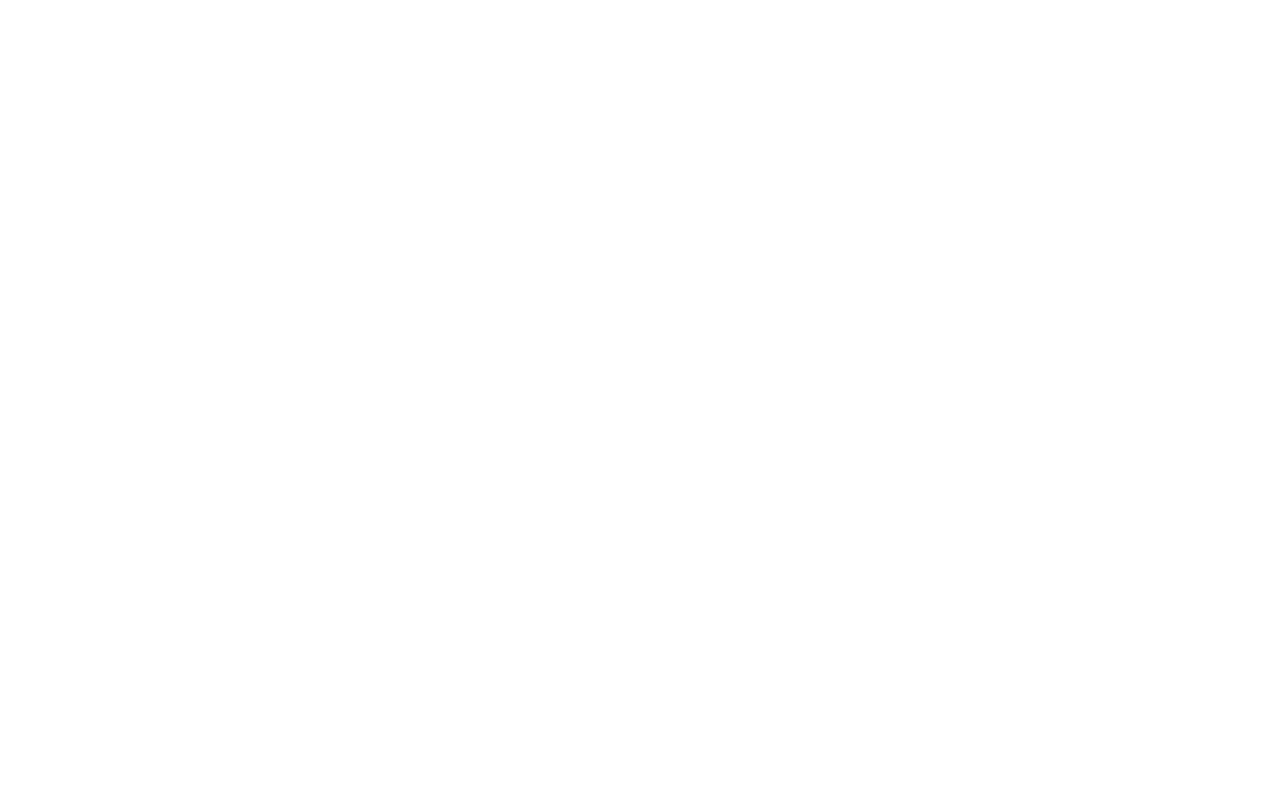
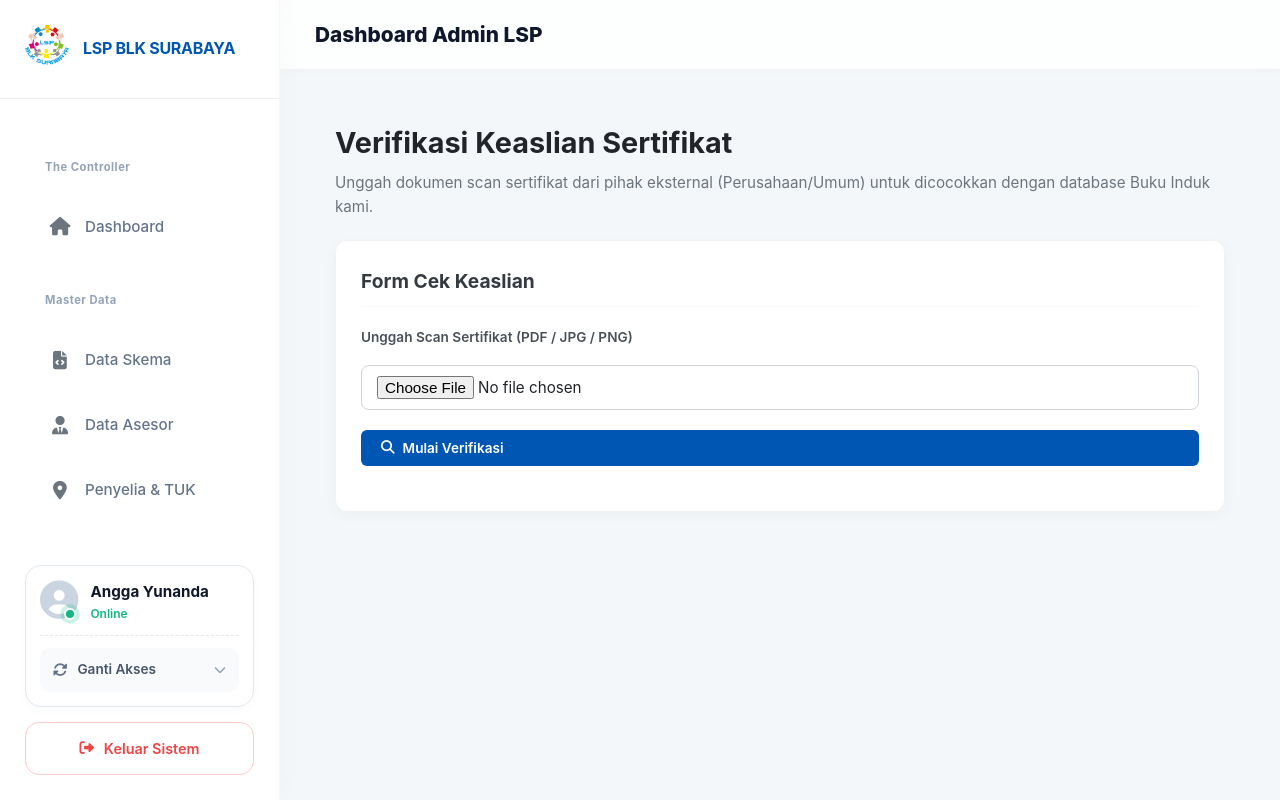
Before and after one commit to rafli-sy/FrontEnd-LSP-SBY, a React (Vite) app: page /admin-lsp/verifikasi-sertifikat in a window 1280 px wide. Before the commit this address had no page. Built offline with nearby package versions, Linux system fonts and the light colour scheme.

Commit message:
Menambahkan sidebar baru pada admin lsp

```diff
--- a/src/App.jsx
+++ b/src/App.jsx
@@ -15,6 +15,8 @@
 import MasterDataAsesor from './pages/dashboard/admin-lsp/MasterDataAsesor';
 import DataTUK from './pages/dashboard/admin-lsp/DataTUK';
 import ProfilAdminLSP from './pages/dashboard/admin-lsp/ProfilAdminLSP';
+// PERBAIKAN: Menambahkan folder admin-lsp pada path import
+import VerifikasiSertifikat from './pages/dashboard/admin-lsp/VerifikasiSertifikat';
 
 // Staff LSP
 import DashboardStaffLSP from './pages/dashboard/staff-lsp/DashboardStaffLSP';
@@ -61,6 +63,7 @@
           <Route path="/admin-lsp/penugasan" element={<PenugasanPage />} />
           <Route path="/admin-lsp/buku-induk" element={<BukuIndukPage />} />
           <Route path="/admin-lsp/profil" element={<ProfilAdminLSP />} />
+          <Route path="/admin-lsp/verifikasi-sertifikat" element={<VerifikasiSertifikat />} />
 
           {/* Routes Staff LSP */}
           <Route path="/staff-lsp" element={<DashboardStaffLSP />} />
--- a/src/components/Layout.jsx
+++ b/src/components/Layout.jsx
@@ -103,7 +103,6 @@
                 <Link to="/super-admin/audit" className={getActiveClass('/super-admin/audit')}><i className="fas fa-history"></i> Audit Trail</Link>
               </>
             )}
-
             {/* 2. ROLE: ADMIN LSP */}
             {currentPath.startsWith('/admin-lsp') && (
               <>
@@ -114,8 +113,11 @@
                 <Link to="/admin-lsp/asesor" className={getActiveClass('/admin-lsp/asesor')}><i className="fas fa-user-tie"></i> Data Asesor</Link>
                 <Link to="/admin-lsp/tuk" className={getActiveClass('/admin-lsp/tuk')}><i className="fas fa-map-marker-alt"></i> Penyelia & TUK</Link>
                 <p className="menu-label">Manajemen UJK</p>
-                <Link to="/admin-lsp/penugasan" className={getActiveClass('/admin-lsp/penugasan')}><i className="fas fa-tasks"></i> Penugasan & Plotting</Link>
+                {/* Teks disesuaikan menjadi Penugasan Asesor */}
+                <Link to="/admin-lsp/penugasan" className={getActiveClass('/admin-lsp/penugasan')}><i className="fas fa-tasks"></i> Penugasan Asesor</Link>
                 <Link to="/admin-lsp/buku-induk" className={getActiveClass('/admin-lsp/buku-induk')}><i className="fas fa-book"></i> Buku Induk</Link>
+                {/* FITUR BARU: Verifikasi Sertifikat */}
+                <Link to="/admin-lsp/verifikasi-sertifikat" className={getActiveClass('/admin-lsp/verifikasi-sertifikat')}><i className="fas fa-certificate"></i> Verifikasi Sertifikat</Link>
                 <Link to="/admin-lsp/profil" className={getActiveClass('/admin-lsp/profil')}><i className="fas fa-user-edit"></i> Profil</Link>
               </>
             )}
--- /dev/null
+++ b/src/pages/dashboard/admin-lsp/VerifikasiSertifikat.jsx
@@ -0,0 +1,112 @@
+import { useState } from 'react';
+
+const VerifikasiSertifikat = () => {
+  const [file, setFile] = useState(null);
+  const [isVerifying, setIsVerifying] = useState(false);
+  const [result, setResult] = useState(null);
+
+  const handleFileChange = (e) => {
+    setFile(e.target.files[0]);
+    setResult(null); // Reset hasil jika ada file baru yang dipilih
+  };
+
+  const handleVerify = (e) => {
+    e.preventDefault();
+    if (!file) {
+      alert('Silakan pilih file dokumen/scan sertifikat terlebih dahulu!');
+      return;
+    }
+
+    // Memulai simulasi loading pencocokan database
+    setIsVerifying(true);
+    setResult(null);
+
+    // Simulasi delay proses pencarian data (2 detik)
+    setTimeout(() => {
+      setIsVerifying(false);
+      // Contoh hasil simulasi: Data berhasil divalidasi dan ditemukan di database
+      setResult({
+        status: 'valid',
+        noSertifikat: 'SER/JWD/10/26/001',
+        nama: 'Andi Setiawan',
+        nik: '35780123456789',
+        skema: 'Junior Web Developer',
+        tglTerbit: '14 Oktober 2026',
+        penerbit: 'LSP UPT BLK Surabaya',
+      });
+    }, 2000);
+  };
+
+  return (
+    <div className="dashboard-content">
+      <div className="dashboard-header">
+        <h2>Verifikasi Keaslian Sertifikat</h2>
+        <p>Unggah dokumen scan sertifikat dari pihak eksternal (Perusahaan/Umum) untuk dicocokkan dengan database Buku Induk kami.</p>
+      </div>
+
+      <div className="dashboard-card mt-20">
+        <h3 style={{ marginBottom: '20px' }}>Form Cek Keaslian</h3>
+
+        <form className="admin-form" onSubmit={handleVerify}>
+          <div className="form-group">
+            <label>Unggah Scan Sertifikat (PDF / JPG / PNG)</label>
+            <input
+              type="file"
+              className="form-input"
+              accept=".pdf, .jpg, .jpeg, .png"
+              onChange={handleFileChange}
+              style={{ padding: '10px 15px' }}
+            />
+          </div>
+
+          <div className="form-group" style={{ marginTop: '15px' }}>
+            <button
+              type="submit"
+              className="btn-action"
+              disabled={isVerifying}
+              style={{ display: 'inline-flex', alignItems: 'center', gap: '8px', padding: '10px 20px' }}
+            >
+              {isVerifying ? (
+                <>
+                  <i className="fas fa-spinner fa-spin"></i> Memproses Data...
+                </>
+              ) : (
+                <>
+                  <i className="fas fa-search"></i> Mulai Verifikasi
+                </>
+              )}
+            </button>
+          </div>
+        </form>
+      </div>
+
+      {/* TAMPILAN HASIL VERIFIKASI MUNCUL SETELAH LOADING SELESAI */}
+      {result && (
+        <div className="dashboard-card mt-20" style={{ borderTop: '5px solid #198754' }}>
+          <h3 style={{ marginBottom: '20px', color: '#198754', display: 'flex', alignItems: 'center', gap: '10px' }}>
+            <i className="fas fa-check-circle" style={{ fontSize: '1.5rem' }}></i>
+            Sertifikat Valid & Terdaftar!
+          </h3>
+
+          <div style={{ backgroundColor: '#f8f9fa', padding: '20px', borderRadius: '8px', border: '1px solid #e9ecef', lineHeight: '1.8' }}>
+            <p style={{ margin: 0 }}><strong>Nomor Sertifikat:</strong> {result.noSertifikat}</p>
+            <p style={{ margin: 0 }}><strong>Nama Pemilik:</strong> {result.nama}</p>
+            <p style={{ margin: 0 }}><strong>NIK:</strong> {result.nik}</p>
+            <p style={{ margin: 0 }}><strong>Skema Kompetensi:</strong> {result.skema}</p>
+            <p style={{ margin: 0 }}><strong>Tanggal Terbit:</strong> {result.tglTerbit}</p>
+            <p style={{ margin: 0 }}><strong>Diterbitkan Oleh:</strong> {result.penerbit}</p>
+          </div>
+
+          <div style={{ marginTop: '20px' }}>
+            <button className="btn-approve" onClick={() => alert('Hasil verifikasi diteruskan ke pihak eksternal/pemohon.')}>
+              <i className="fas fa-paper-plane"></i> Kirim Bukti Validasi ke Pemohon
+            </button>
+          </div>
+        </div>
+      )}
+
+    </div>
+  );
+};
+
+export default VerifikasiSertifikat;
```
